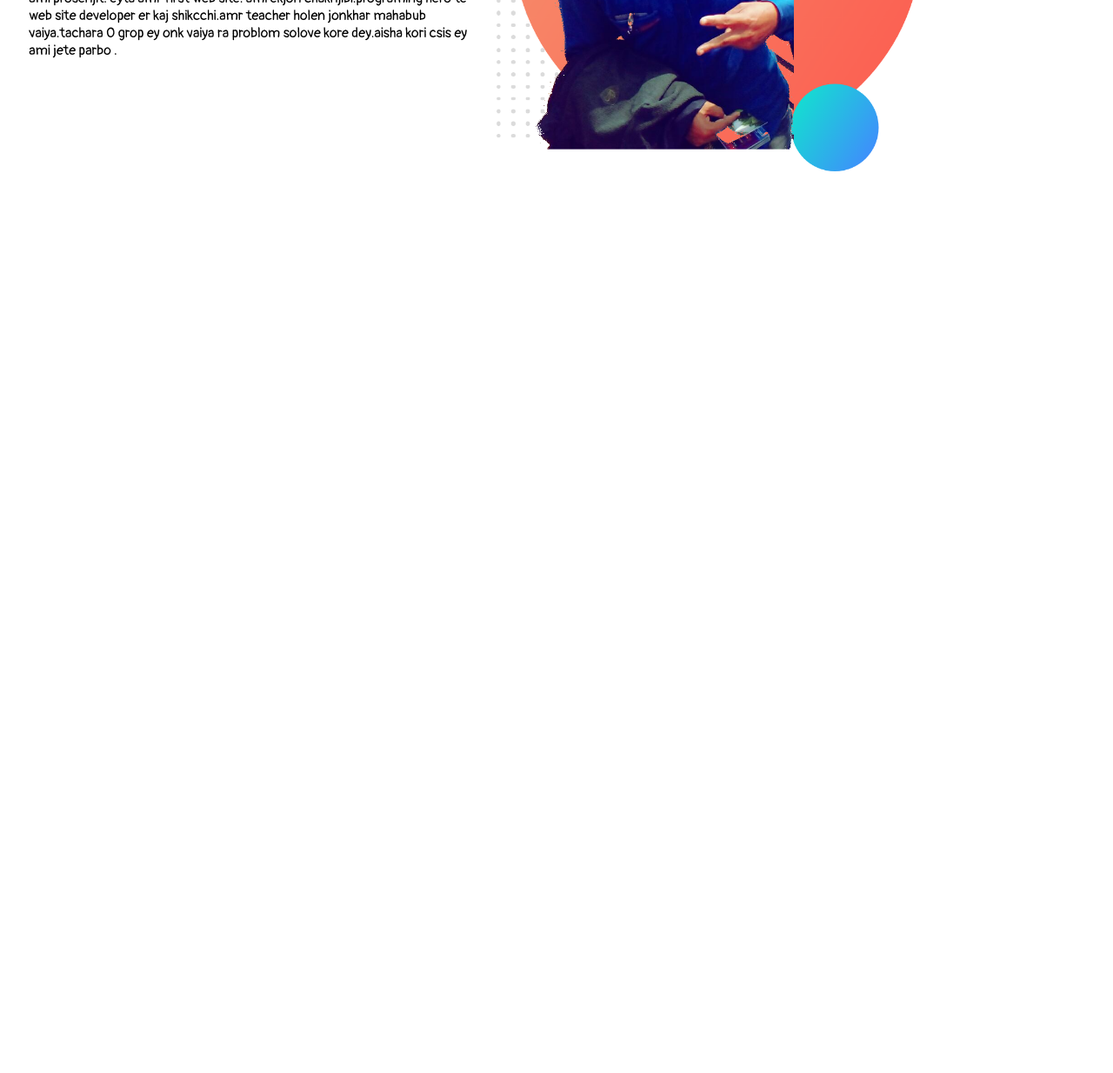
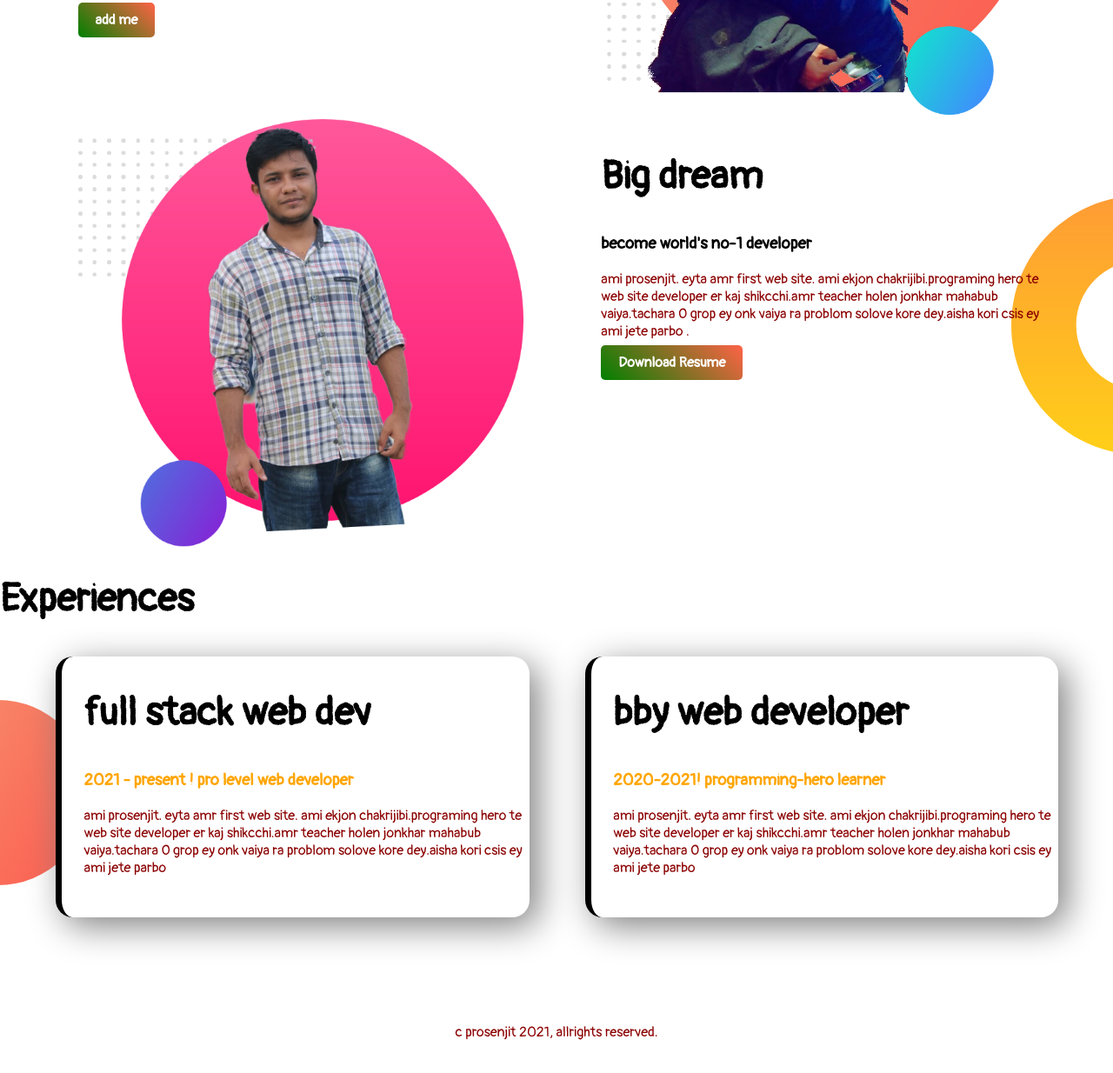
Before and after one commit to prosenjit31/web-portfolio, a plain HTML site: page index.html in a window 1280 px wide. Shown: the part 376-1610 px from the top of the page at 87% size. Before the commit the page ends 800 px from the top, so only its background shows below. Drawn offline with Linux system fonts and the light colour scheme.

Commit message:
finisged my fist ever website

```diff
--- a/index.html
+++ b/index.html
@@ -8,18 +8,51 @@
     <link rel="stylesheet" href="style.css">
 </head>
 <body>
-    <section>
+    <section class="top-banner">
         <div class="half-width">
           <h1>welcome to</h1>
-          <h1><span class="name-highlight">prosenjit</span> website</h1>
+          <h1><span class="orange-highlight">prosenjit</span> website</h1>
           <h3>world-class professional web developer</h3>
           <p>ami prosenjit. eyta amr first web site. ami ekjon chakrijibi.programing hero te web site developer er kaj shikcchi.amr teacher holen jonkhar mahabub vaiya.tachara O grop ey onk vaiya ra problom solove kore dey.aisha kori csis ey ami jete parbo .</p>
-          </div>
+          <a class="button" target="blank" href="https://www.google.com">add me</a>
+
+        </div>
 
           <div class="half-width">
               <img src="my-bg.png" alt="">
-           </div>
+        </div>
 
     </section>
+    <section class="dream">
+        <div class="half-width">
+            <img src="my-bg2.png" alt="">
+        </div>
+
+        <div class="half-width">
+             <h2>Big dream</h2>
+             <h3>become world's no-1 developer</h3>
+             <p>ami prosenjit. eyta amr first web site. ami ekjon chakrijibi.programing hero te web site developer er kaj shikcchi.amr teacher holen jonkhar mahabub vaiya.tachara O grop ey onk vaiya ra problom solove kore dey.aisha kori csis ey ami jete parbo .</p>
+              <a class="button" target="blank" href="https://bangla2.programming-hero.com/">Download Resume</a>
+        </div>
+    </section>
+
+    <section class="experience-area">
+
+        <h2>Experiences</h2>
+
+        <div id="full-stack" class="half-width single">
+            <h2>full stack web dev</h2>
+            <h3 class="orange-highlight">2021 - present ! pro level web developer </h3>
+       <p>ami prosenjit. eyta amr first web site. ami ekjon chakrijibi.programing hero te web site developer er kaj shikcchi.amr teacher holen jonkhar mahabub vaiya.tachara O grop ey onk vaiya ra problom solove kore dey.aisha kori csis ey ami jete parbo </p>
+        </div>
+        <div id="bby-web" class="half-width single">
+       <h2>bby web developer</h2>
+        <h3 class="orange-highlight">2020-2021! programming-hero learner</h3>
+        <p>ami prosenjit. eyta amr first web site. ami ekjon chakrijibi.programing hero te web site developer er kaj shikcchi.amr teacher holen jonkhar mahabub vaiya.tachara O grop ey onk vaiya ra problom solove kore dey.aisha kori csis ey ami jete parbo </p>
+        </div>
+    </section>
+    <footer><p> c prosenjit 2021, allrights reserved.
+</p>
+    </footer> <br> <br>
 </body>
 </html>
--- a/style.css
+++ b/style.css
@@ -1,19 +1,77 @@
 body{
+    margin: 0;
     font-family: 'Pangolin', cursive;
 }
 h1{
-    font-size: 50px
+   font-size: 50px;
 }
-.name-highlight{
+h2{
+    font-size: 45px;
+}
+p{
+    color: darkred;
+}
+.orange-highlight{
     color: orange;
 }
 .half-width{
     width: 40%;
     float: left;
-    margin-top: 5%;
+    margin-left: 5%;
     padding-left: 2%;
 }
 .half-width img{
     width: 100%;
+}
+.top-banner{
+    background-image: url("photo/top-banner.png");
+    background-repeat: no-repeat;
+}
+section{
+    height: 500px ;
+}
+.button{
+    text-decoration: none;
+    background-image: linear-gradient(45deg,green,tomato);
+    padding: 10px 20px;
+    border-radius: 5px;
+    color: white;
+    font-weight: 700;
 
 }
+ .dream{
+     background-image: url(dream-bg.png);
+     background-repeat: no-repeat;
+     background-position: right;
+ }
+.single{
+    box-shadow: 10px 10px 40px gray;
+    height: 60%;
+     border-radius: 20px;
+     background-color: white;
+
+}
+.experience-area{
+
+    background-image: url(exp-bg.png);
+    background-repeat: no-repeat;
+    background-position: left;
+
+}
+
+#full-stack{
+    border-left: 7px solid;
+    border-image: linear-gradien (180deg, lightsalmon,tomato);
+    border-image-slice: 1;
+}
+
+
+
+#bby-web{
+    border-left: 7px solid;
+    border-image: linear-gradien(180deg,blue, cyan) ;
+    border-image-slice: 1;
+}
+footer p{
+    text-align: center;
+}
```
Also changed, not shown: dream-bg.png (added), exp-bg.png (added), my-bg2.png (added), top.png (added).
